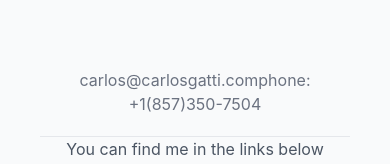
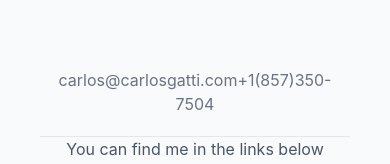
Before and after one commit to CarlosGatti/carlosgatti-blog-next, a Next.js app: page /productions in a window 390 px wide. Shown: the part 2464-2628 px from the top of the page. Built offline with nearby package versions, Linux system fonts and the light colour scheme; no server answers; what @tailwindcss/typography would draw is missing.

Commit message:
Phone number update

```diff
--- a/components/contact-form.js
+++ b/components/contact-form.js
@@ -22,7 +22,7 @@ export default function ContactForm() {
 
                     <div class="p-2 w-full pt-8 mt-8 text-center">
                     <a class="text-gray-500">carlos@carlosgatti.com</a>
-                    <a class="text-gray-500" type='phone'>phone: +1(857)350-7504</a>
+                    <a class="text-gray-500" type='phone'>+1(857)350-7504</a>
                     <p class="leading-normal my-5 border-t border-gray-200 ">
                         You can find me in the links below
                     </p>
```
